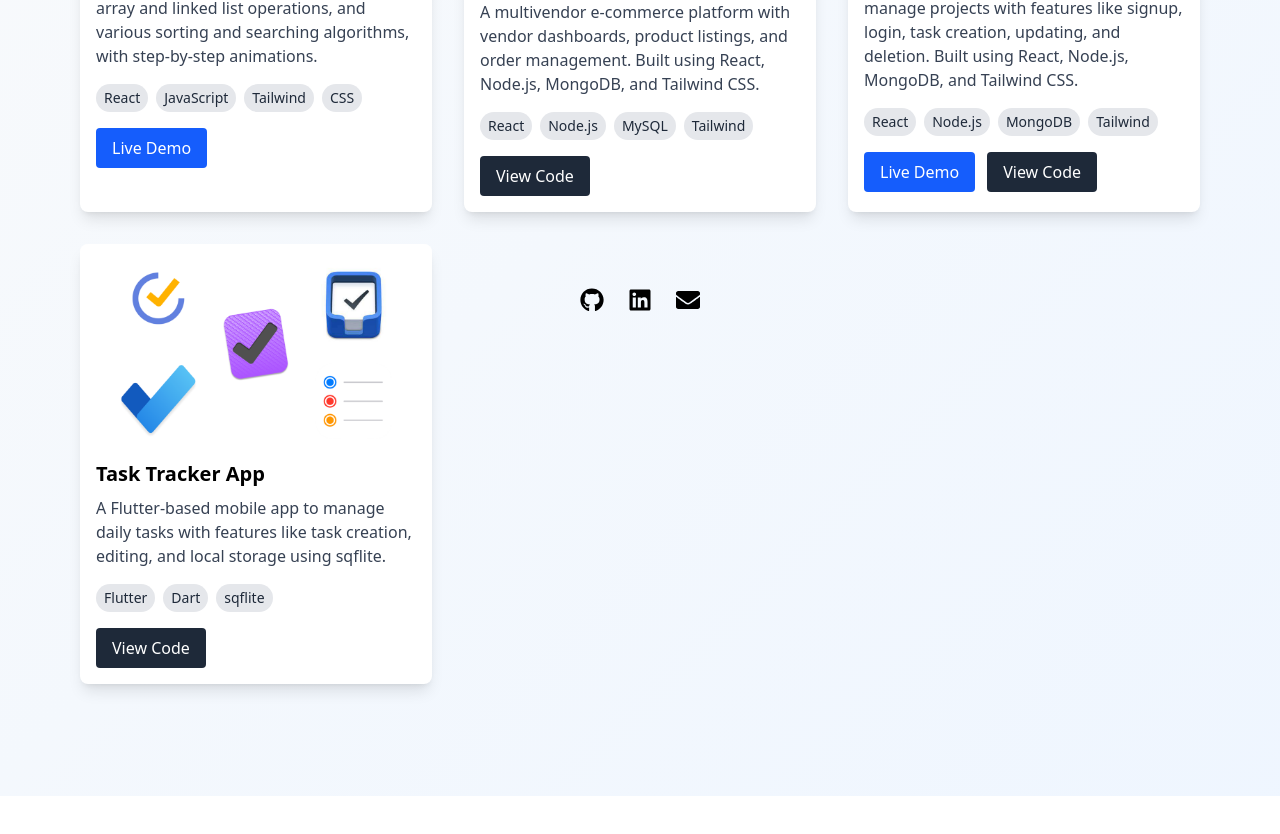
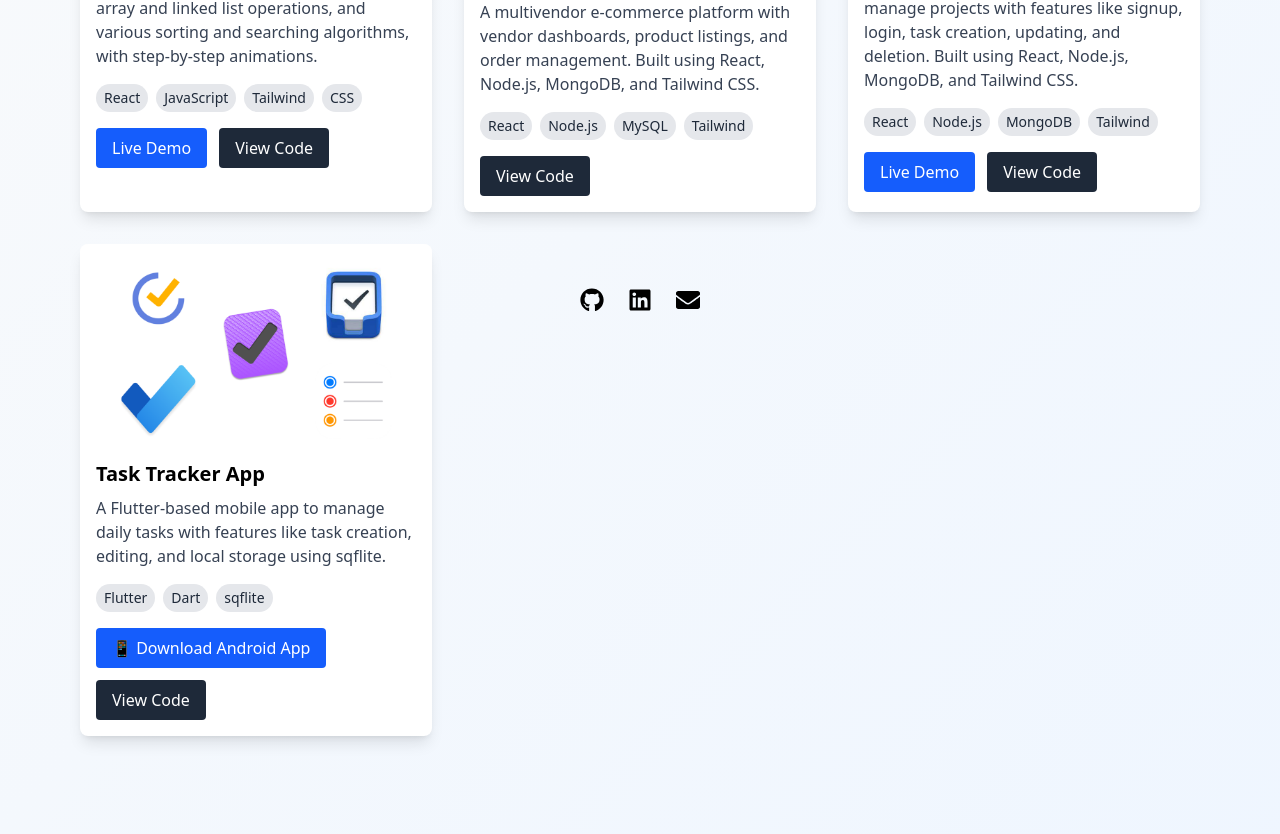
Before and after one commit to dipankar049/portfolio, a React (Vite) app: page /projects in a window 1280 px wide. Shown: the part 472-1306 px from the top of the page. Before the commit the page ends 1268 px from the top, so only its background shows below. Built offline with nearby package versions, Linux system fonts and the light colour scheme.

Commit message:
feat: add tasktrcr app download feature

```diff
--- a/src/components/Projects.jsx
+++ b/src/components/Projects.jsx
@@ -10,6 +10,7 @@ const Projects = () => {
       description: "A platform to visualize DSA algorithms like array and linked list operations, and various sorting and searching algorithms, with step-by-step animations.",
       tech: ["React", "JavaScript", "Tailwind", "CSS"],
       liveLink: "https://dsa-simulator-three.vercel.app/",
+      gitHubRepo: "https://github.com/dipankar049/dsa-simulator",
       imageUrl: DSAImage,
     },
     {
@@ -33,6 +34,7 @@ const Projects = () => {
       tech: ["Flutter", "Dart", "sqflite"],
       gitHubRepo: "https://github.com/dipankar049/TaskTrackr",
       imageUrl: TaskTrackerImage,
+      downloadAPK: "https://drive.google.com/uc?export=download&id=1vPsnV1c7Qe1yRrCBWU-HrLeQrTZXrUCF"
     }
   ];
 
@@ -66,6 +68,15 @@ const Projects = () => {
                     Live Demo
                   </a>
                 )}
+                {project.downloadAPK && (
+                  <a
+                    href={project.downloadAPK}
+                    download
+                    className="text-white bg-blue-600 hover:bg-blue-700 px-4 py-2 rounded"
+                  >
+                    📱 Download Android App
+                  </a>
+                )}
                 {project.gitHubRepo && (
                   <a
                     href={project.gitHubRepo}
```
